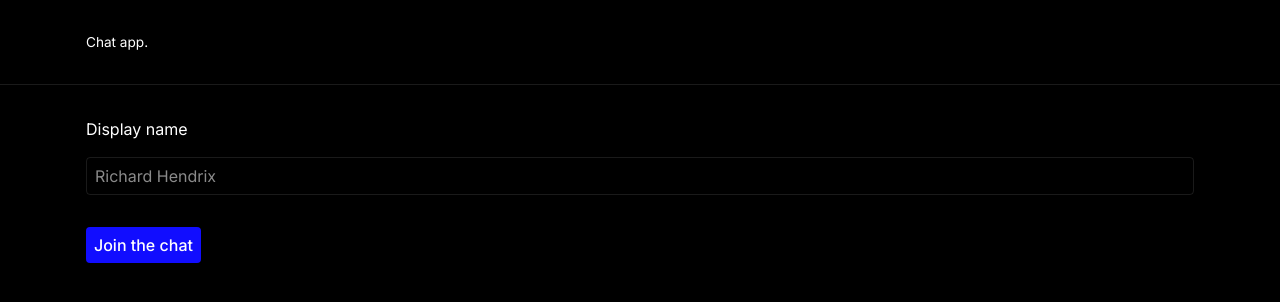
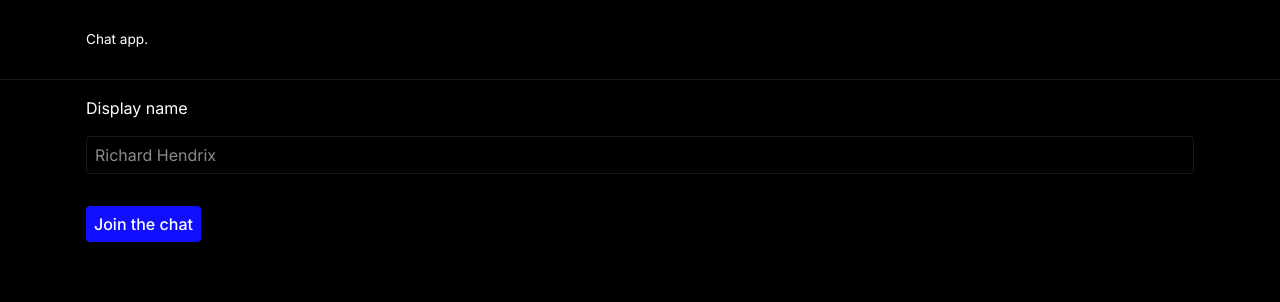
Before and after one commit to stadium-ws/stadium-js, a Next.js app in the folder apps/demo-chat/: page / in a window 1280 px wide. Shown: the top 302 px of the page. Built offline with nearby package versions, Linux system fonts and the light colour scheme.

Commit message:
Clean up

```diff
--- a/apps/demo-chat/src/components/Container.tsx
+++ b/apps/demo-chat/src/components/Container.tsx
@@ -3,8 +3,8 @@ import styled from 'styled-components'
 
 const Component = styled.div`
   max-width: ${props => props.theme.containerWidth}px;
-  margin: 2rem auto;
-  padding: 0 1rem;
+  margin: 0 auto;
+  height: 100%;
 `
 
 interface Container {
--- a/apps/demo-chat/src/components/Header.tsx
+++ b/apps/demo-chat/src/components/Header.tsx
@@ -6,6 +6,7 @@ import Container from '@/components/Container'
 const Component = styled.div`
   border-bottom: 1px solid rgba(255, 255, 255, .1);
   font-size: 0.85rem;
+  height: ${({ theme }) => theme.headerHeight}px;
 `
 
 const Content = styled.div`
@@ -14,7 +15,9 @@ const Content = styled.div`
   align-items: center;
   justify-content: space-between;
   width: 100%;
+  height: 100%;
   min-width: 100%;
+  padding: 1rem;
 `
 
 const Branding = styled.div``
--- a/apps/demo-chat/src/components/Layout.tsx
+++ b/apps/demo-chat/src/components/Layout.tsx
@@ -1,6 +1,14 @@
 import React from 'react'
 import Header from '@/components/Header'
 import Container from '@/components/Container'
+import { inter } from '@/utils/fonts'
+
+import styled from 'styled-components'
+
+const Component = styled.div``
+const Content = styled.div`
+  padding: 1rem;
+`
 
 interface Layout {
   children: React.ReactNode
@@ -8,12 +16,14 @@ interface Layout {
 
 const Layout = ({ children }: Layout) => {
   return (
-    <>
+    <Component className={inter.className}>
       <Header />
       <Container>
-        {children}
+        <Content>
+          {children}
+        </Content>
       </Container>
-    </>
+    </Component>
   )
 }
 
--- a/apps/demo-chat/src/pages/_app.tsx
+++ b/apps/demo-chat/src/pages/_app.tsx
@@ -6,7 +6,6 @@ import theme from '../theme'
 import 'sanitize.css'
 import GlobalStyle from '@/components/GlobalStyle'
 import Layout from '@/components/Layout'
-import { inter } from '@/utils/fonts'
 import SessionContextProvider from '@/contexts/SessionContext'
 
 const App = ({
@@ -14,7 +13,6 @@ const App = ({
   pageProps
 }: AppProps) => {
   return (
-    <main className={inter.className}>
     <ThemeProvider theme={theme}>
       <GlobalStyle />
       <SessionContextProvider>
@@ -23,7 +21,6 @@ const App = ({
         </Layout>
       </SessionContextProvider>
     </ThemeProvider>
-    </main>
   )
 }
 
--- a/apps/demo-chat/src/theme.ts
+++ b/apps/demo-chat/src/theme.ts
@@ -18,6 +18,7 @@ const theme = {
       primary: inter.style.fontFamily
     }
   },
+  headerHeight: 80,
   containerWidth: 1140,
   narrowFormWidth: 420,
   mobilePadding: 10,
```
Also changed, not shown: apps/demo-chat/src/views/Channel/Channel.tsx (+13 -0 lines), apps/demo-chat/src/views/Channel/ChannelEvents.tsx (added, +20 -0 lines), apps/demo-chat/src/views/Channel/CreateMessage.tsx (added, +14 -0 lines). Lines whose indentation alone changed are shown as unchanged.
